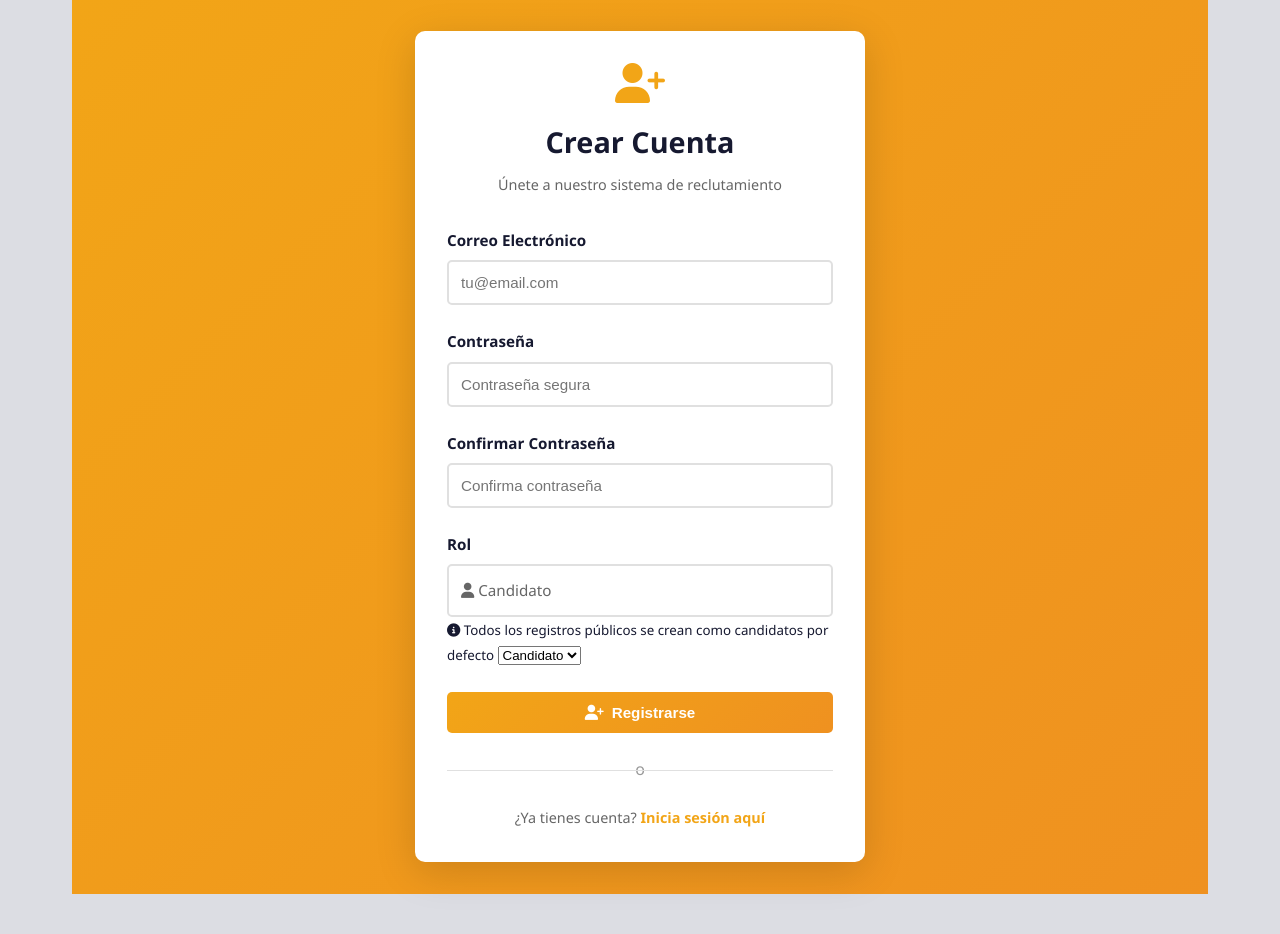
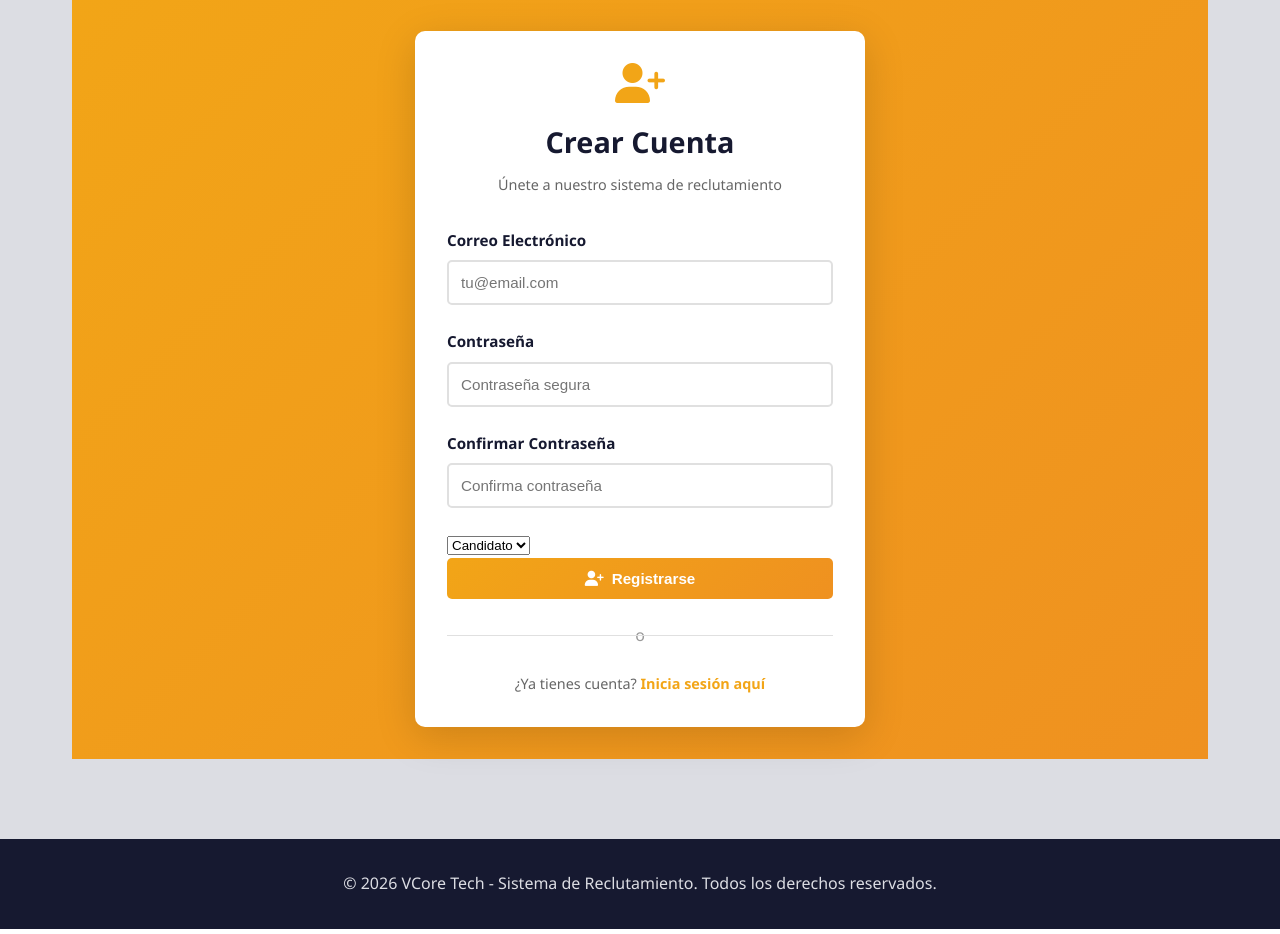
Before and after one commit to chribece/proyecto-reclutamiento, a Flask app: page /registro in a window 1280 px wide. Shown: the part 105-1039 px from the top of the page. Run offline with Flask 3, Linux system fonts and the light colour scheme; data comes from the database, SQL or seed files in the repository; data that the repository does not hold is empty; some libraries are stand-ins or nearby versions.

Commit message:
Update: Ocultar rol candidato en formulario de registro

```diff
--- a/templates/registro.html
+++ b/templates/registro.html
@@ -56,16 +56,8 @@
                 {% endif %}
             </div>
 
-            <div class="form-group">
-                {{ form.rol.label(class="form-label") }}
-                <div class="form-control bg-light" style="border-color: #e0e0e0; color: #666;">
-                    <i class="fas fa-user"></i> Candidato
-                </div>
-                <small class="text-muted">
-                    <i class="fas fa-info-circle"></i> Todos los registros públicos se crean como candidatos por defecto
-                </small>
-                {{ form.rol(class="d-none") }}  <!-- Campo oculto pero enviado -->
-            </div>
+            <!-- Campo rol oculto - siempre candidato -->
+            {{ form.rol(class="d-none") }}
 
             <button type="submit" class="btn-primary btn-block">
                 <i class="fas fa-user-plus"></i> Registrarse
```
